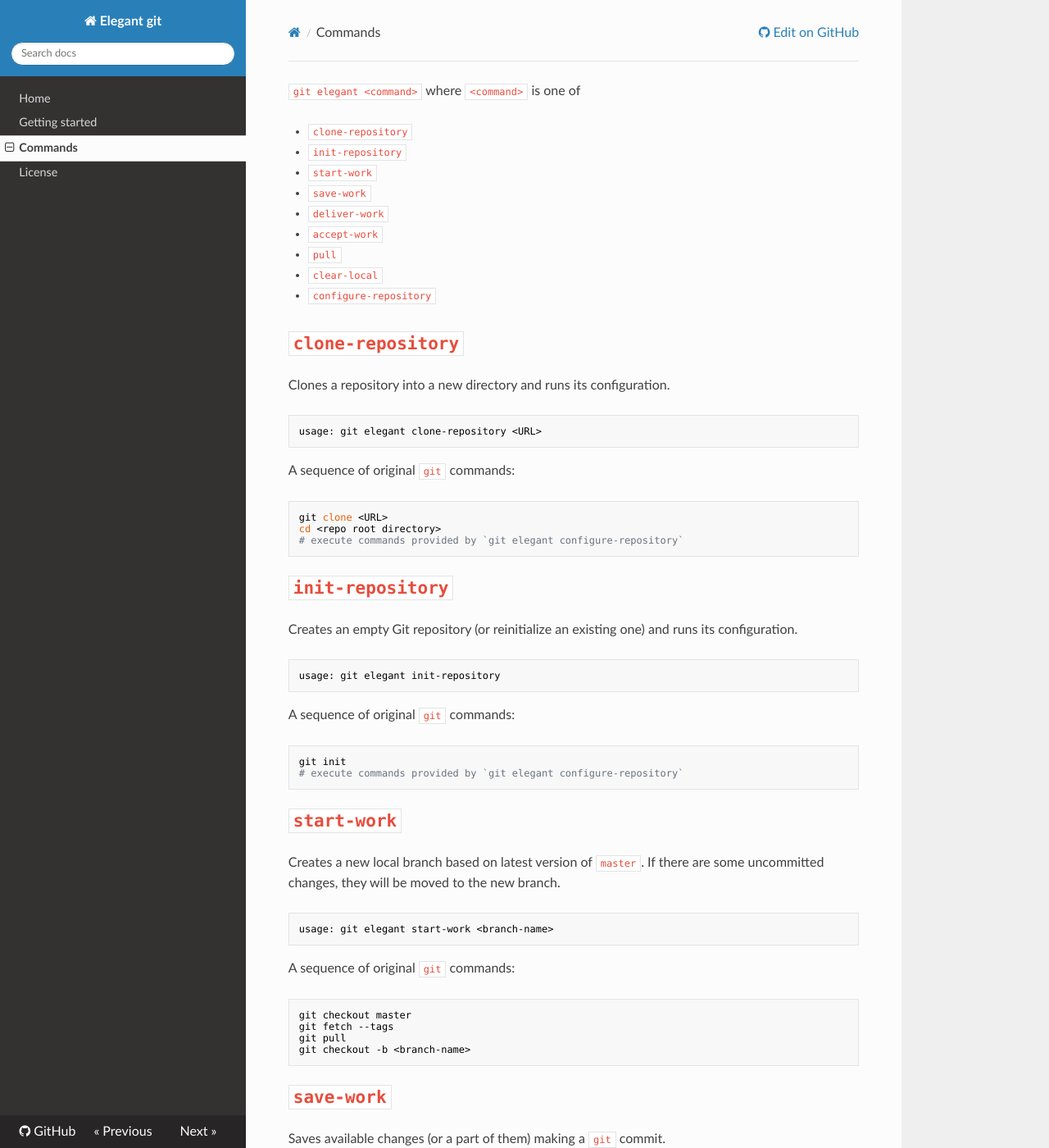
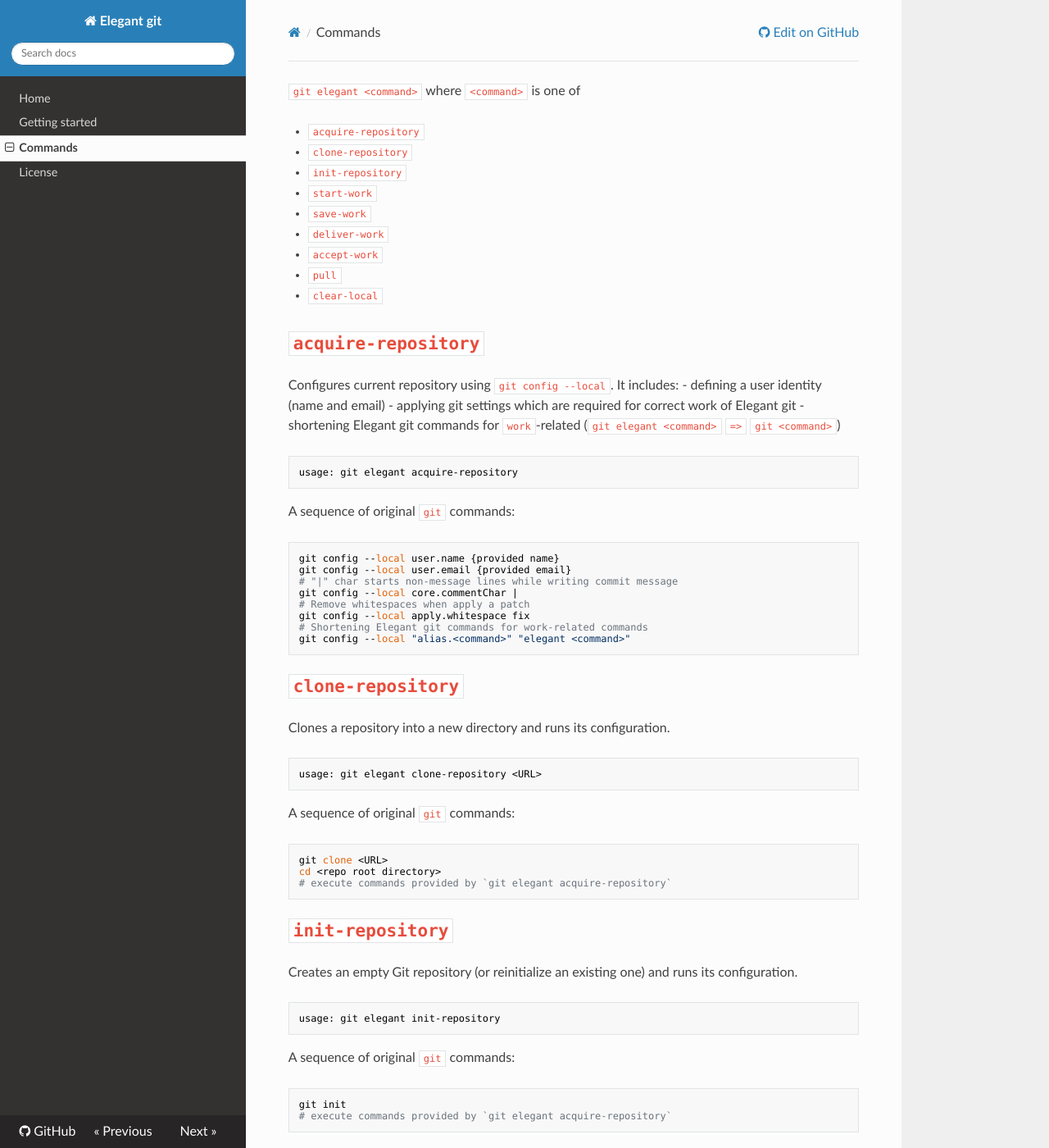
Before and after one commit to bees-hive/elegant-git, an MkDocs documentation site: the page built from docs/commands.md, in a window 1280 px wide and 1400 px high. Shown: the whole window at 82% size. Built offline with MkDocs 1.6.1, drawn with Linux system fonts in a browser that asks for light colours; nearby versions of some CDN libraries; some of the changed text lies outside the part shown.

Commit message:
Introduce `acquire-repository` command
First of all, `acquire-repository` is a former `configure-repository`
command with several improvements:
1. We aks user only about name and email. All other configurations have
to be set by default as it provides us full control on user repository.
2. Aliases are installed for local repository only. And we don't install
aliases which have to be applied only once (like init,
acquire-repository, etc.).

Second, `testtee` command is introduced along with recommendations for
its usage.

````diff
--- a/docs/commands.md
+++ b/docs/commands.md
@@ -1,5 +1,6 @@
 `git elegant <command>` where `<command>` is one of
 
+- `acquire-repository`
 - `clone-repository`
 - `init-repository`
 - `start-work`
@@ -8,7 +9,28 @@
 - `accept-work`
 - `pull`
 - `clear-local`
-- `configure-repository`
+
+# `acquire-repository`
+Configures current repository using `git config --local`. It includes:
+- defining a user identity (name and email)
+- applying git settings which are required for correct work of Elegant git
+- shortening Elegant git commands for `work`-related (`git elegant <command>` `=>` `git <command>`)
+
+```bash
+usage: git elegant acquire-repository
+```
+
+A sequence of original `git` commands:
+```bash
+git config --local user.name {provided name}
+git config --local user.email {provided email}
+# "|" char starts non-message lines while writing commit message
+git config --local core.commentChar |
+# Remove whitespaces when apply a patch
+git config --local apply.whitespace fix
+# Shortening Elegant git commands for work-related commands
+git config --local "alias.<command>" "elegant <command>"
+```
 
 # `clone-repository`
 Clones a repository into a new directory and runs its configuration.
@@ -21,7 +43,7 @@ A sequence of original `git` commands:
 ```bash
 git clone <URL>
 cd <repo root directory>
-# execute commands provided by `git elegant configure-repository`
+# execute commands provided by `git elegant acquire-repository`
 ```
 
 # `init-repository`
@@ -34,7 +56,7 @@ usage: git elegant init-repository
 A sequence of original `git` commands:
 ```bash
 git init
-# execute commands provided by `git elegant configure-repository`
+# execute commands provided by `git elegant acquire-repository`
 ```
 
 # `start-work`
@@ -107,8 +129,5 @@ Downloads new updates for a local branch.
 # `clear-local`
 Removes all local branches which don't have remote tracking branches.
 
-# `configure-repository`
-Defines some settings for _local_ `git config`.
-
 # `commands`
 Displays all available commands.
````
Also changed, not shown: README.md (+6 -4 lines), 12 other files.
